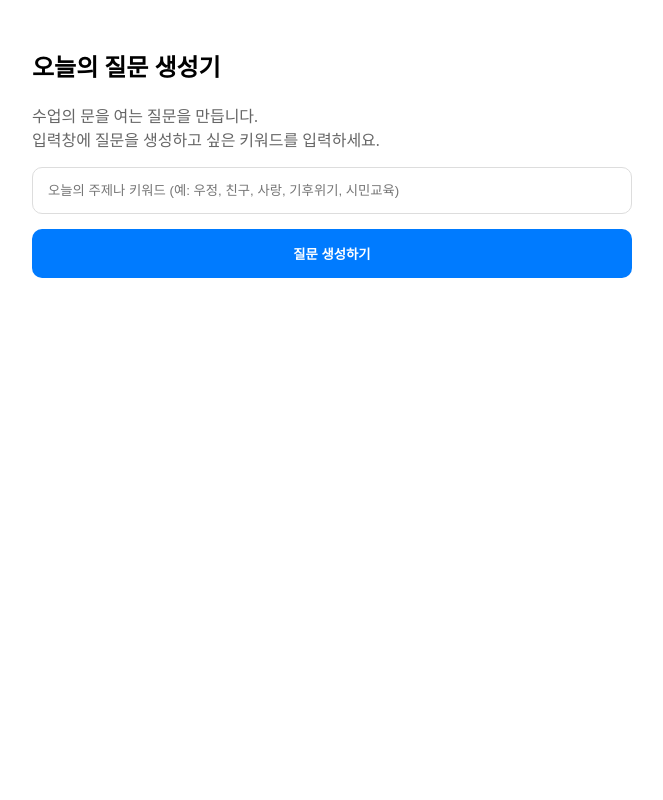
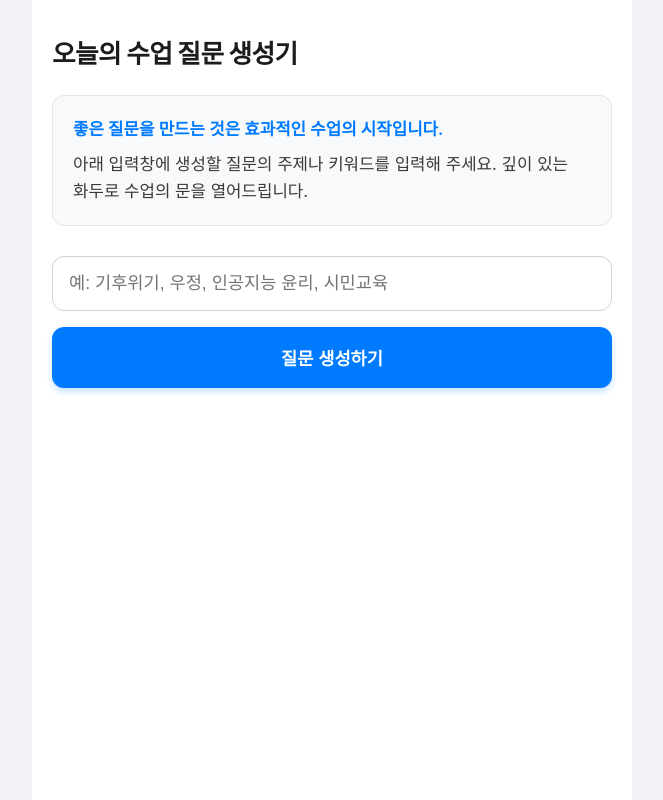
Before and after one commit to wbi4u-lab/wbi4u-lab, a Flask app: template templates/question.html in a window 1280 px wide. Shown: the whole page, without its empty margins (308-971 px from the left). Run offline with Flask 3, Linux system fonts and the light colour scheme; the template is opened without the code that fills it, so the values that code supplies are empty.

Commit message:
Update question.html

```diff
--- a/templates/question.html
+++ b/templates/question.html
@@ -1,14 +1,129 @@
-<div id="container" style="max-width: 600px; margin: auto; padding: 20px;">
-    <h2 style="font-weight: 800;">오늘의 질문 생성기</h2>
-    <p style="color: #666;">수업의 문을 여는 질문을 만듭니다.<br> 입력창에 질문을 생성하고 싶은 키워드를 입력하세요. </p>
+<!DOCTYPE html>
+<html lang="ko">
+<head>
+    <meta charset="UTF-8">
+    <meta name="viewport" content="width=device-width, initial-scale=1.0, maximum-scale=1.0, user-scalable=no">
+    <title>오늘의 질문 생성기</title>
+    <style>
+        body {
+            font-family: 'Pretendard', -apple-system, BlinkMacSystemFont, system-ui, Roboto, sans-serif;
+            line-height: 1.6;
+            margin: 0;
+            padding: 0;
+            background-color: #f2f2f7; /* 모바일 앱 느낌의 연한 회색 배경 */
+            color: #1c1c1e;
+        }
 
-    <input type="text" id="topic" placeholder="오늘의 주제나 키워드 (예: 우정, 친구, 사랑, 기후위기, 시민교육)"
-           style="width: 100%; padding: 15px; border-radius: 10px; border: 1px solid #ddd; margin-bottom: 15px;">
+        #container {
+            max-width: 600px;
+            margin: 0 auto;
+            padding: 24px 20px;
+            background-color: #ffffff;
+            min-height: 100vh;
+            box-sizing: border-box;
+        }
 
-    <button onclick="generateQuestion()" style="width: 100%; padding: 15px; background: #007bff; color: white; border: none; border-radius: 10px; font-weight: bold; cursor: pointer;">질문 생성하기</button>
+        h2 {
+            font-size: 1.6rem;
+            font-weight: 800;
+            margin-top: 10px;
+            margin-bottom: 20px;
+            letter-spacing: -0.02em;
+        }
 
-    <div id="result" style="margin-top: 30px; display: none; line-height: 1.8; border-left: 4px solid #007bff; padding-left: 20px;">
-        <div id="content" style="font-size: 17px; color: #333;"></div>
+        /* 개선된 웰컴 박스: 정중하고 명료한 문체 */
+        .welcome-box {
+            background-color: #f8f9fa;
+            padding: 20px;
+            border-radius: 12px;
+            margin-bottom: 30px;
+            border: 1px solid #e5e5ea;
+        }
+
+        .welcome-box p {
+            margin: 0;
+            font-size: 1.05rem; /* 모바일 가독성을 위해 키움 */
+            color: #3a3a3c;
+            word-break: keep-all;
+        }
+
+        .welcome-box .highlight {
+            color: #007bff;
+            font-weight: 600;
+            display: block;
+            margin-bottom: 8px;
+        }
+
+        input[type="text"] {
+            width: 100%;
+            padding: 16px;
+            font-size: 1.1rem; /* 모바일 입력 시 자동 줌 방지를 위해 16px 이상 권장 */
+            border-radius: 12px;
+            border: 1.5px solid #d1d1d6;
+            box-sizing: border-box;
+            margin-bottom: 16px;
+            -webkit-appearance: none; /* iOS 기본 스타일 제거 */
+        }
+
+        button {
+            width: 100%;
+            padding: 18px;
+            font-size: 1.1rem;
+            font-weight: 700;
+            color: #ffffff;
+            background-color: #007bff;
+            border: none;
+            border-radius: 12px;
+            cursor: pointer;
+            box-shadow: 0 4px 6px rgba(0, 123, 255, 0.2);
+        }
+
+        button:active {
+            transform: scale(0.98);
+            background-color: #0056b3;
+        }
+
+        #result {
+            margin-top: 32px;
+            display: none;
+            padding: 24px;
+            border-radius: 16px;
+            background-color: #f9f9fb;
+            border: 1px solid #efeff4;
+        }
+
+        #content {
+            font-size: 1.1rem; /* 결과물 텍스트를 시원하게 키움 */
+            color: #2c2c2e;
+            line-height: 1.8;
+            white-space: pre-wrap;
+        }
+
+        /* 모바일 최적화 미세 조정 */
+        @media (max-width: 480px) {
+            h2 { font-size: 1.45rem; }
+            .welcome-box p { font-size: 1rem; }
+            #content { font-size: 1.05rem; }
+        }
+    </style>
+</head>
+<body>
+
+<div id="container">
+    <h2>오늘의 수업 질문 생성기</h2>
+
+    <div class="welcome-box">
+        <p>
+            <span class="highlight">좋은 질문을 만드는 것은 효과적인 수업의 시작입니다.</span>
+            아래 입력창에 생성할 질문의 주제나 키워드를 입력해 주세요. 깊이 있는 화두로 수업의 문을 열어드립니다.
+        </p>
+    </div>
+
+    <input type="text" id="topic" placeholder="예: 기후위기, 우정, 인공지능 윤리, 시민교육">
+    <button onclick="generateQuestion()">질문 생성하기</button>
+
+    <div id="result">
+        <div id="content"></div>
     </div>
 </div>
 
@@ -19,23 +134,31 @@ async function generateQuestion() {
 
         const content = document.getElementById('content');
         document.getElementById('result').style.display = 'block';
-    content.innerText = "질문을 빚어내는 중입니다...";
 
+        // 로딩 메시지에 지적인 표현 배치
+        content.innerText = "수업 질문을 생성하고 있습니다...";
+
+        try {
             const response = await fetch('/ask', {
                 method: 'POST',
                 headers: {'Content-Type': 'application/json'},
                 body: JSON.stringify({ message: topic + "에 관한 오늘의 질문을 만들어줘.", mode: "question" })
             });
 
-    // 스트리밍 데이터 처리 (기존 로직 활용)
             const reader = response.body.getReader();
             const decoder = new TextDecoder();
             content.innerHTML = "";
+
             while (true) {
                 const {done, value} = await reader.read();
                 if (done) break;
-        content.innerHTML += decoder.decode(value).replace(/\n/g, '<br>');
+                content.innerHTML += decoder.decode(value);
+            }
+        } catch (e) {
+            content.innerText = "오류가 발생했습니다. 잠시 후 다시 시도해 주세요.";
         }
     }
+</script>
 
-</script>
+</body>
+</html>
```
Lines whose indentation alone changed are shown as unchanged.
